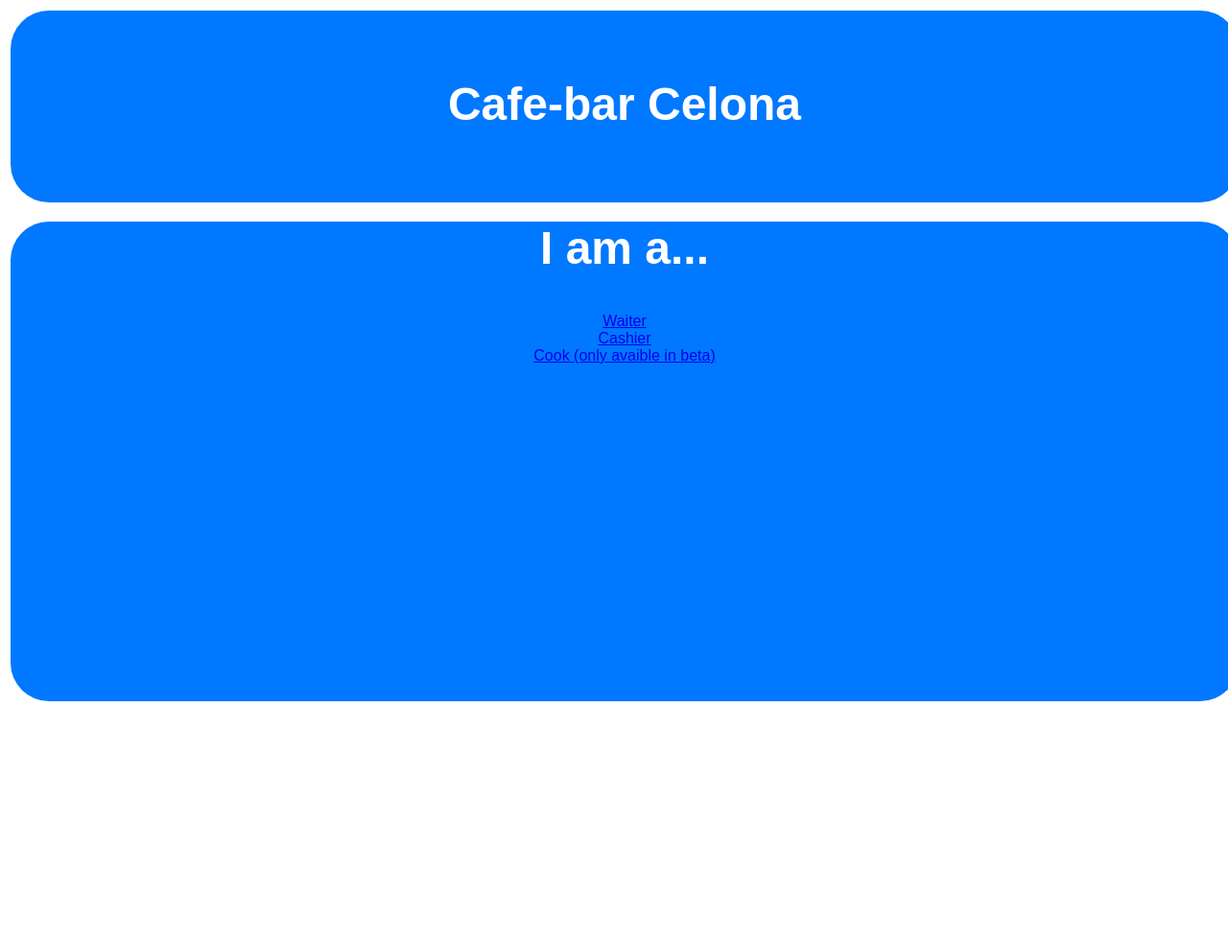
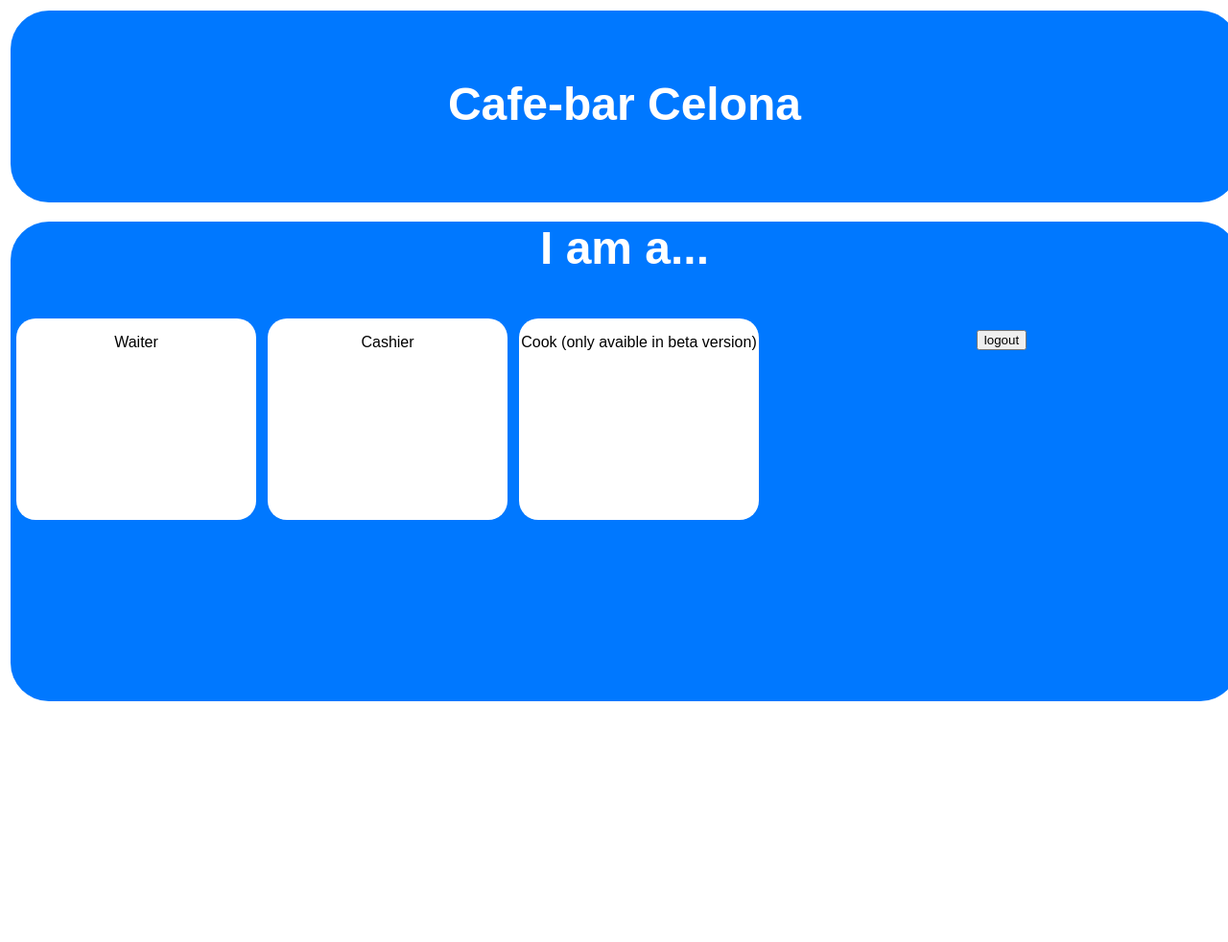
Before and after one commit to PietPtr/FinalProject, a Django app: page /menu in a window 1280 px wide. Shown: the whole page at 96% size. Run offline with Django 3.2, Linux system fonts and the light colour scheme; the visitor is signed in with stand-in values (Sample User, id 1).

Commit message:
Change layout

```diff
--- a/backend/restaurant/static/stylesheet.css
+++ b/backend/restaurant/static/stylesheet.css
@@ -204,6 +204,8 @@ div.login {
     position: relative;
     margin-top: 20px;
     margin-bottom: auto;
+    margin-left: auto;
+    margin-right: auto;
 }
 
 div.loginbox {
--- a/backend/restaurant/templates/menu.html
+++ b/backend/restaurant/templates/menu.html
@@ -16,14 +16,17 @@
     <div class="login">
         <h2>I am a...</h2>
         {% if perms.restaurant.isWaiter %}
-            <a href="waiter">Waiter</a><br>
+            <div class="item" onclick="waiter" style="cursor: pointer;"><p>Waiter</p></div>
         {% endif %}
         {% if perms.restaurant.isCashier %}
-            <a href="cashier">Cashier</a><br>
+            <div class="item" onclick="cashier" style="cursor: pointer;"><p>Cashier</p></div>
         {% endif %}
         {% if perms.restaurant.isCook %}
-            <a href="cooks">Cook (only avaible in beta)</a><br>
+            <div class="item" onclick="cooks" style="cursor: pointer;"><p>Cook (only avaible in beta version)</p></div><br>
         {% endif %}
+        <form action="logout">
+    <input type="submit" value="logout" />
+</form>
     </div>
 </div>
 
```
